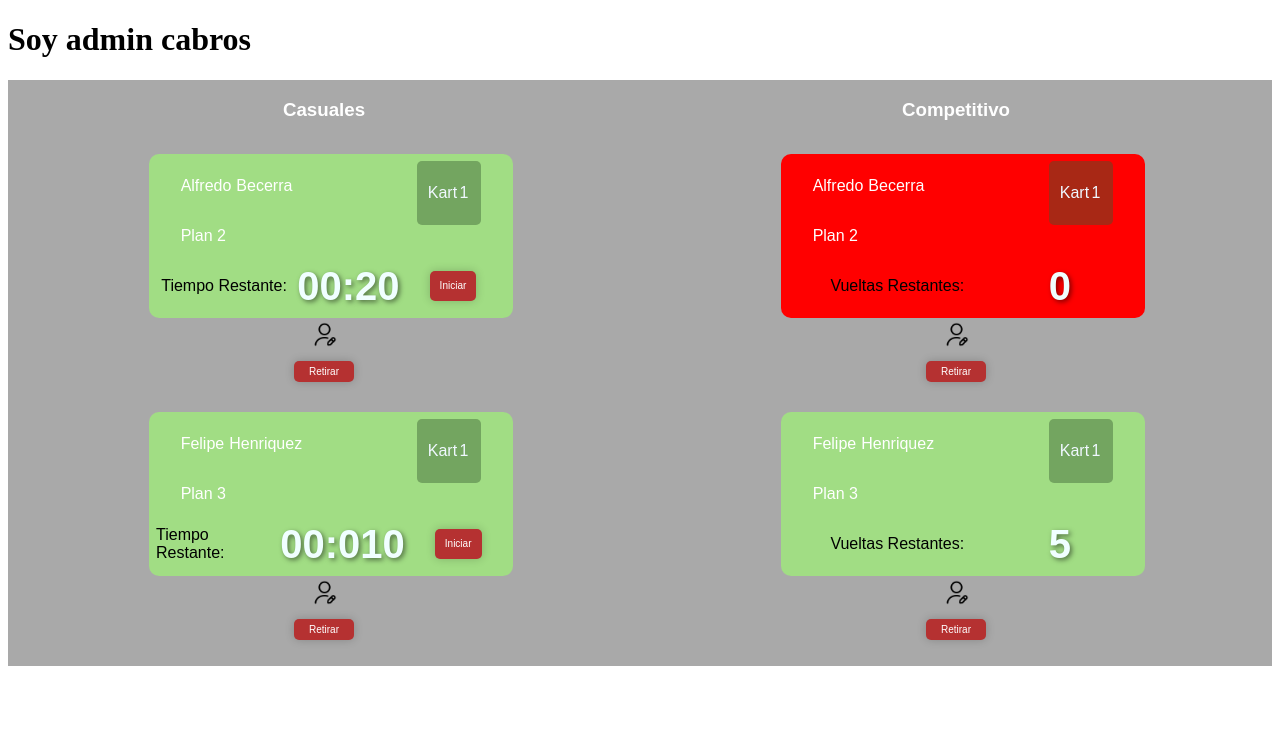
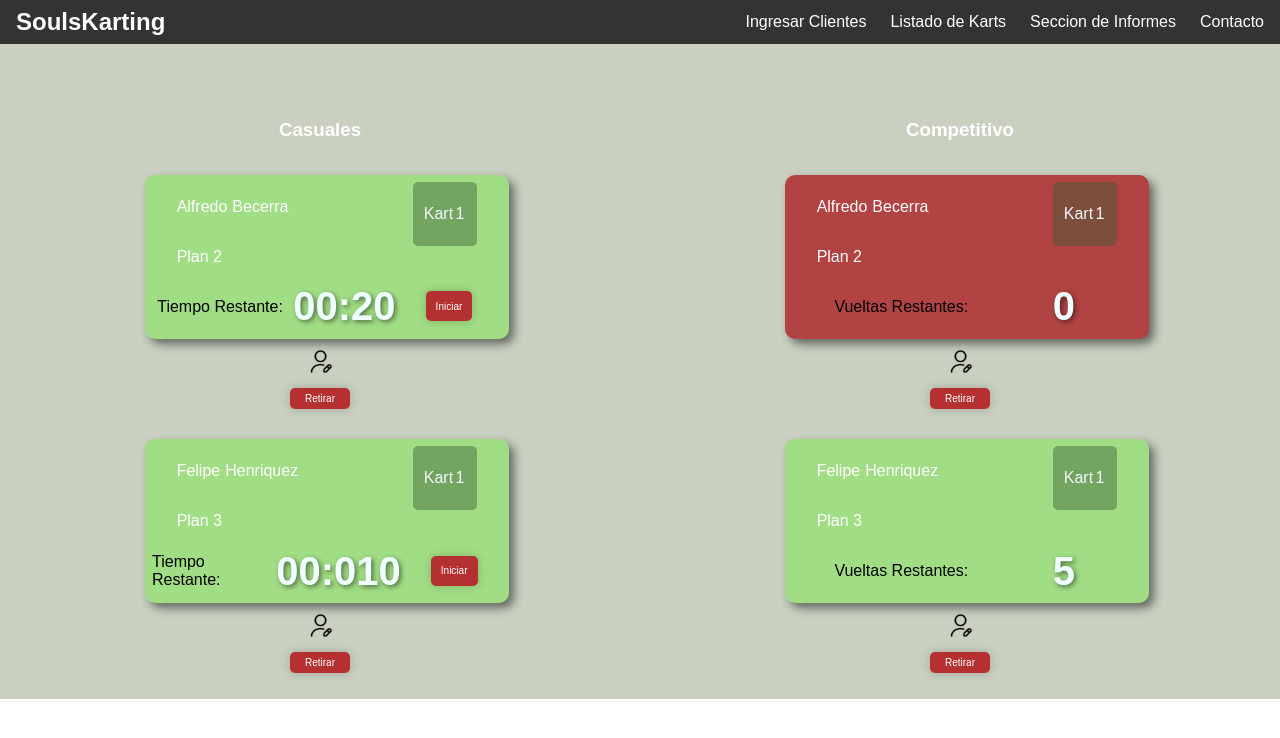
Before and after one commit to AlfredoBE/Sistema-Soul-Karting, a React (Create React App) app in the folder kart/: page / in a window 1280 px wide. Shown: the top 738 px of the page. Built offline with nearby package versions, Linux system fonts and the light colour scheme.

Commit message:
NavBar para Usuario(nofuncional)

```diff
--- a/kart/src/app.css
+++ b/kart/src/app.css
@@ -1,8 +1,13 @@
+body{
+    margin: 0;
+
+}
+
 .contenedorusuario{
     display: flex;
 
     align-items: center;
-    background-color: darkgray;
+    background-color: rgba(161, 173, 145, 0.573);
 
 
 }
--- a/kart/src/components/Casual/index.css
+++ b/kart/src/components/Casual/index.css
@@ -3,6 +3,7 @@
 .box{
     display: flex;
     margin: 5px;
+
 
 
 }
@@ -16,13 +17,14 @@
     padding: 2%;
     font-family: "Poppins", sans-serif;
     border-radius: 10px;
+    box-shadow: 5px 5px 10px rgba(0, 0, 0, 0.5);
+    margin-bottom: 10px;
 
 }
 
 .t_superior{
     display: flex;
     justify-content: space-around;
-
     color: #ffff;
 }
 .nombre_plan{
--- a/kart/src/components/Casual/index.js
+++ b/kart/src/components/Casual/index.js
@@ -17,7 +17,7 @@ export default function Casual() {
 
             <div
             className="tarjeta"
-            style={{ background:parseInt(localStorage.getItem(`contador_${item.id}`)) === 0 ? "red" : "A1DD84"}}
+            style={{ background:parseInt(localStorage.getItem(`contador_${item.id}`)) === 0 ? "#b24343" : "A1DD84"}}
           >
             <div className="t_superior">
               <div className="nombre_plan">
--- a/kart/src/components/Competitivo/index.css
+++ b/kart/src/components/Competitivo/index.css
@@ -1,6 +1,6 @@
 .box{
+
     display: flex;
-
     margin: 5px;
 
 
@@ -15,6 +15,7 @@
     padding: 2%;
     font-family: "Poppins", sans-serif;
     border-radius: 10px;
+    box-shadow: 5px 5px 10px rgba(0, 0, 0, 0.5);
 
 }
 
@@ -112,4 +113,5 @@ button{
     color: #ffffff;
 
     font-family: "Poppins", sans-serif;
+    margin-top: 75px;
 }
--- a/kart/src/components/Competitivo/index.js
+++ b/kart/src/components/Competitivo/index.js
@@ -12,7 +12,7 @@ export default function Competitivo() {
             <div>
               <div
             className="tarjeta"
-            style={{ background: item.Vueltas === 0 ? "red" : "A1DD84" }}
+            style={{ background: item.Vueltas === 0 ? "#b24343" : "A1DD84" }}
           >
             <div className="t_superior">
               <div className="nombre_plan">
--- /dev/null
+++ b/kart/src/components/Nav/index.css
@@ -0,0 +1,37 @@
+/* NavBar.css */
+.navbar {
+    display: flex;
+    justify-content: space-between;
+    align-items: center;
+    background-color: #333;
+    padding: 0.5rem 1rem;
+    font-family: "Poppins", sans-serif;
+  }
+
+  .navbar-logo a {
+    color: #fff;
+    text-decoration: none;
+    font-size: 1.5rem;
+    font-weight: bold;
+  }
+
+  .navbar-links {
+    list-style: none;
+    display: flex;
+    margin: 0;
+    padding: 0;
+  }
+
+  .navbar-links li {
+    margin-left: 1.5rem;
+  }
+
+  .navbar-links a {
+    color: #fff;
+    text-decoration: none;
+    font-size: 1rem;
+  }
+
+  .navbar-links a:hover {
+    color: #ff6347;
+  }
--- /dev/null
+++ b/kart/src/components/Nav/index.js
@@ -0,0 +1,21 @@
+
+import './index.css'
+
+export default function Nav(){
+
+    return<>
+
+    <nav className="navbar">
+      <div className="navbar-logo">
+        <a href="/">SoulsKarting</a>
+      </div>
+      <ul className="navbar-links">
+        <li><a href="/">Ingresar Clientes</a></li>
+        <li><a href="/about">Listado de Karts</a></li>
+        <li><a href="/services">Seccion de Informes</a></li>
+        <li><a href="/contact">Contacto</a></li>
+      </ul>
+    </nav>
+
+    </>
+}
--- a/kart/src/pages/Usuario.js
+++ b/kart/src/pages/Usuario.js
@@ -1,5 +1,6 @@
 import Casual from "../components/Casual";
 import Competitivo from "../components/Competitivo";
+import Nav from "../components/Nav";
 
 
 
@@ -8,8 +9,7 @@ export function Usuario(){
 
     return<>
 
-    <h1>Soy admin cabros</h1>
-
+    <Nav/>
     <div className="contenedorusuario">
         <div className="componenteusuario" >
           <Casual/>
@@ -17,8 +17,9 @@ export function Usuario(){
         <div className="componenteusuario">
           <Competitivo/>
         </div>
+    </div>
 
-    </div>
+
 
     </>
 }
```
Lines whose indentation alone changed are shown as unchanged.
